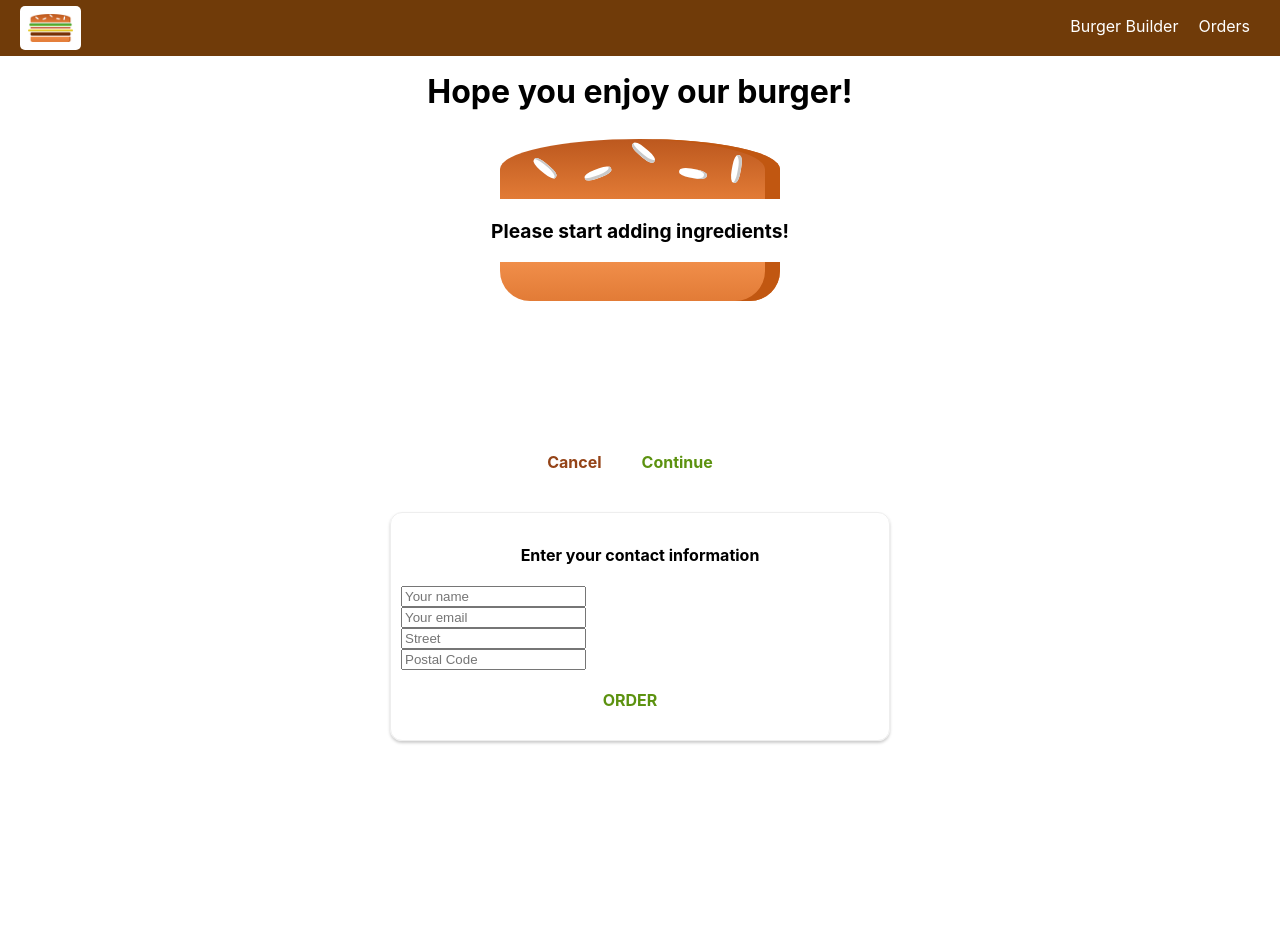
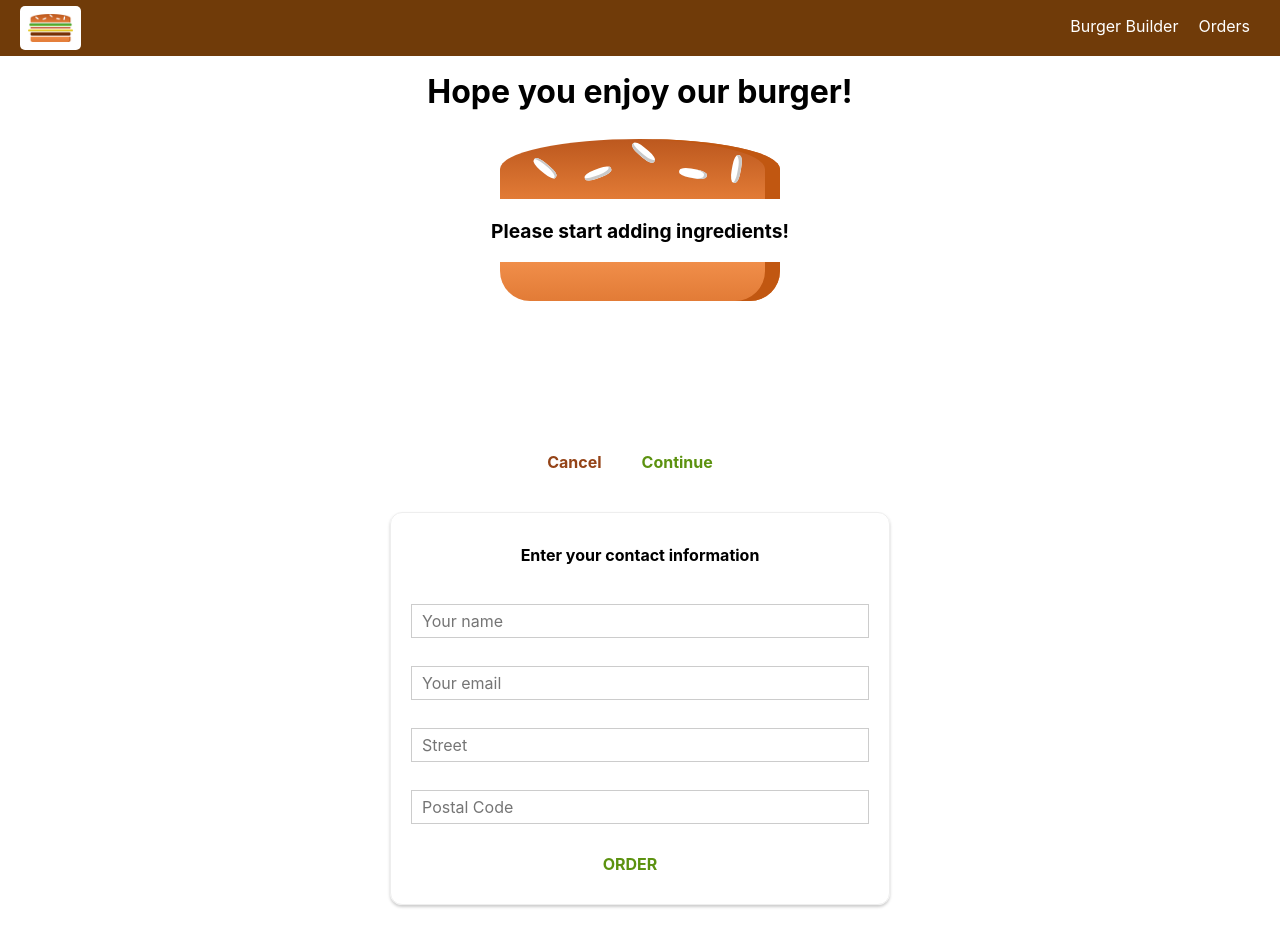
Before and after one commit to MForte101/react-burger-app, a React (Create React App) app: page /checkout in a window 1280 px wide. Both pictures are taken after a click on the button "Continue". Before the commit the page ends 800 px from the top, so only its background shows below. Built offline with nearby package versions, Linux system fonts and the light colour scheme.

Commit message:
orders module fetching from firebase updates

```diff
--- a/src/components/Order/Order.js
+++ b/src/components/Order/Order.js
@@ -3,10 +3,22 @@ import classes from './Order.module.css';
 
 const Order = (props) => {
 
+    let ingredients = [];
+    console.log(props.ingredients)
+    for (let ingredientName in props.ingredients) {
+        ingredients.push({name: ingredientName, amount: props.ingredients[ingredientName]})
+    }
+
+    console.log(ingredients);
+    let ingredientOut = ingredients.map(ig => {
+        return <span className={classes.ingredientSpan} key={ig.name}>{ig.name}({ig.amount}) </span>
+    });
+
     return (
         <div className={classes.Order}>
-            <p>Ingredients: Patties(props.Ingredients.Meat) Lettuce (props.Ingredients.Lettuce) Bacon (props.Ingredients.Bacon) Cheese (props.Ingredients.Cheese)</p>
-            <p>Price: <strong>props.price</strong></p>
+            <p>Order No. {props.id}</p>
+            <p>Ingredients: {ingredientOut}</p>
+            <p>Price: <strong>{props.price}</strong></p>
         </div>
     );
 }
--- a/src/components/Order/Order.module.css
+++ b/src/components/Order/Order.module.css
@@ -6,3 +6,11 @@
     margin: 10px auto;
     box-sizing: border-box;
 }
+
+.ingredientSpan {
+    text-transform:capitalize;
+    display: inline-block;
+    margin: 0 8px;
+    border: 1px solid #ccc;
+
+}
--- /dev/null
+++ b/src/components/UI/Input/Input.js
@@ -0,0 +1,27 @@
+import React from 'react';
+import classes from './Input.module.css';
+
+const Input = (props) => {
+    let inputElement = null;
+
+    switch(props.inputtype) {
+        case('input'):
+        inputElement = <input className={classes.InputElement} {...props} />
+        break;
+        case('textarea'):
+            inputElement = <textarea className={classes.InputElement} {...props} />
+            break;
+        default:
+            inputElement = <input className={classes.InputElement} {...props} />
+            break;
+    }
+
+    return (
+        <div className={classes.Input}>
+            <label className={classes.Label}>{props.label}</label>
+            {inputElement}
+        </div>
+    )
+}
+
+export default Input;
--- /dev/null
+++ b/src/components/UI/Input/Input.module.css
@@ -0,0 +1,28 @@
+.Input {
+    width: 100%;
+    padding: 10px;
+    box-sizing: border-box;
+}
+
+.Label {
+    font-weight: bold;
+    display: block;
+    margin-bottom: 8px;
+}
+
+.InputElement {
+    outline: none;
+    border: 1px solid #ccc;
+    background-color: white;
+    font: inherit;
+    padding: 6px 10px;
+    display: block;
+    width: 100%;
+    box-sizing: border-box;
+}
+
+.InputElement:focus {
+    outline: none;
+    background-color: #ccc;
+
+}
--- a/src/containers/Checkout/ContactInfo/ContactInfo.js
+++ b/src/containers/Checkout/ContactInfo/ContactInfo.js
@@ -3,17 +3,18 @@ import Button from '../../../components/UI/Button/Button';
 import classes from './ContactInfo.module.css';
 import axiosOrders from '../../../axiosOrders';
 import Spinner from '../../../components/Spinner/Spinner';
+import Input from '../../../components/UI/Input/Input';
 
 const ContactInfo = (props) => {
+    let [orderForm, setOrderForm] = useState({
+        name: '',
+        street: '',
+        zipCode: '',
+        country: '',
+        email: '',
+        deliveryMethod: '',
+    })
     let [loading, setLoading] = useState(false);
-    let [name, setName] = useState('');
-    let [email, setEmail] = useState('');
-    let [address, setAddress] = useState({
-        street: '',
-        postalCode: '',
-    });
-
-    console.log(props);
 
     const orderHandler = (e) => {
         e.preventDefault();
@@ -57,10 +58,10 @@ const ContactInfo = (props) => {
             <div className={classes.ContactInfo}>
                 <h4>Enter your contact information</h4>
                 <form>
-                    <input className={classes.input} type="text" name="name" placeholder="Your name" />
-                    <input className={classes.input} type="email" name="email" placeholder="Your email" />
-                    <input  className={classes.input}type="text" name="street" placeholder="Street" />
-                    <input className={classes.input} type="text" name="postal" placeholder="Postal Code" />
+                    <Input  inputtype="input"  type="text" name="name" placeholder="Your name" />
+                    <Input  inputtype="input" type="email" name="email" placeholder="Your email" />
+                    <Input  inputtype="input" type="text" name="street" placeholder="Street" />
+                    <Input  inputtype="input" type="text" name="postal" placeholder="Postal Code" />
                     <Button clicked={orderHandler} btnType="Success">ORDER</Button>
                 </form>
             </div>
--- a/src/containers/Orders/Orders.js
+++ b/src/containers/Orders/Orders.js
@@ -2,6 +2,7 @@ import React, { useState, useEffect } from 'react';
 import Order from '../../components/Order/Order';
 import axios from '../../axiosOrders';
 import withErrorHandler from '../../hoc/ErrorHandler/ErrorHandler';
+import Spinner from '../../components/Spinner/Spinner';
 
 const Orders = () => {
     const [loading, setLoading] = useState(true);
@@ -11,7 +12,7 @@ const Orders = () => {
         axios.get('/orders.json')
         .then(response => {
             let orderArray = [];
-            for (let key in response.date) {
+            for (let key in response.data) {
                 orderArray.push({
                     ...response.data[key],
                     id: key
@@ -25,12 +26,23 @@ const Orders = () => {
             setLoading(false);
         });
 
-    }, [])
+    }, []);
+    console.log('Logging Orders in Orders');
+    let orderOut = <Spinner />
+
+    if (loading === false) {
+
+       orderOut = orders.map(order => {
+        console.log('Logging Order Ingredients');
+        console.log(order.ingredients);
+            return <Order key={order.id} id={order.id} price={order.price} ingredients={order.ingredients} />
+        })
+    }
+
 
     return (
         <div>
-            <Order />
-            <Order />
+            {orderOut}
         </div>
     )
 }
```
Also changed, not shown: 1 other file (tests, documents, lock files or other folders).
